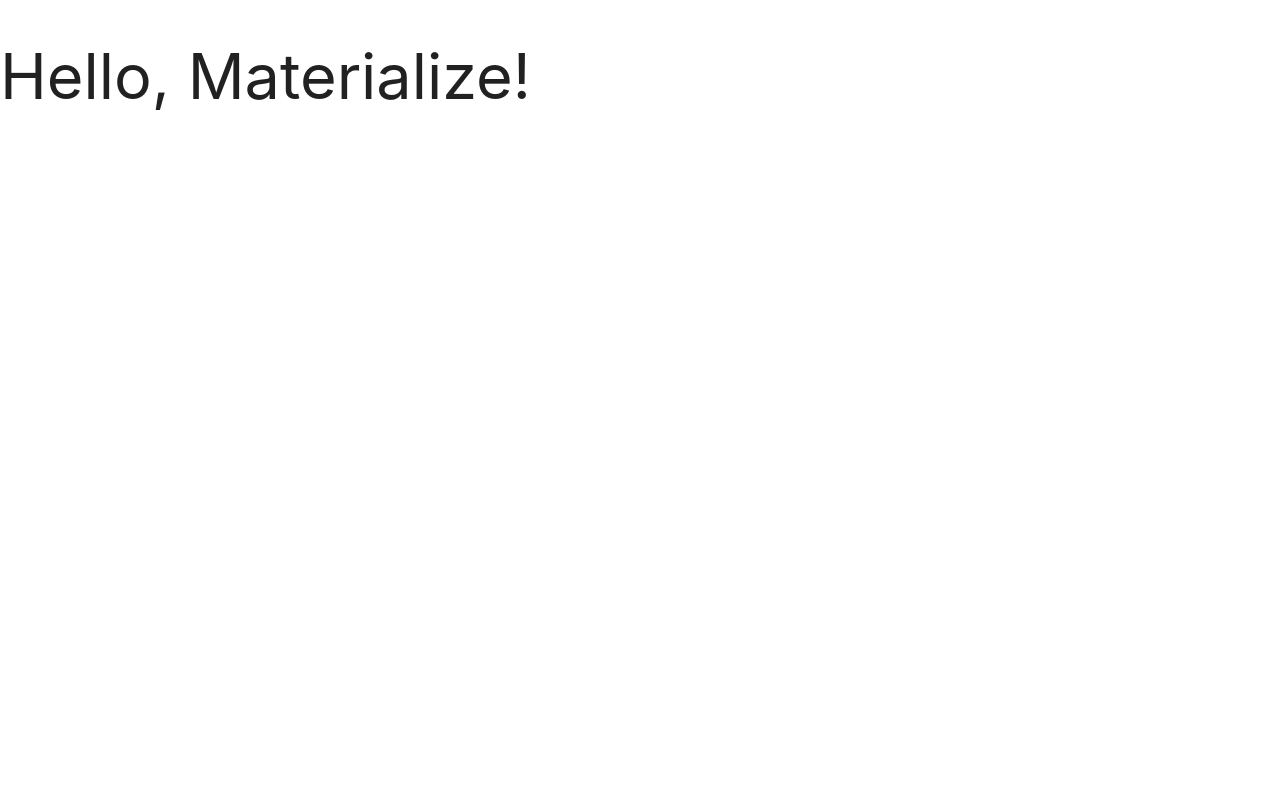
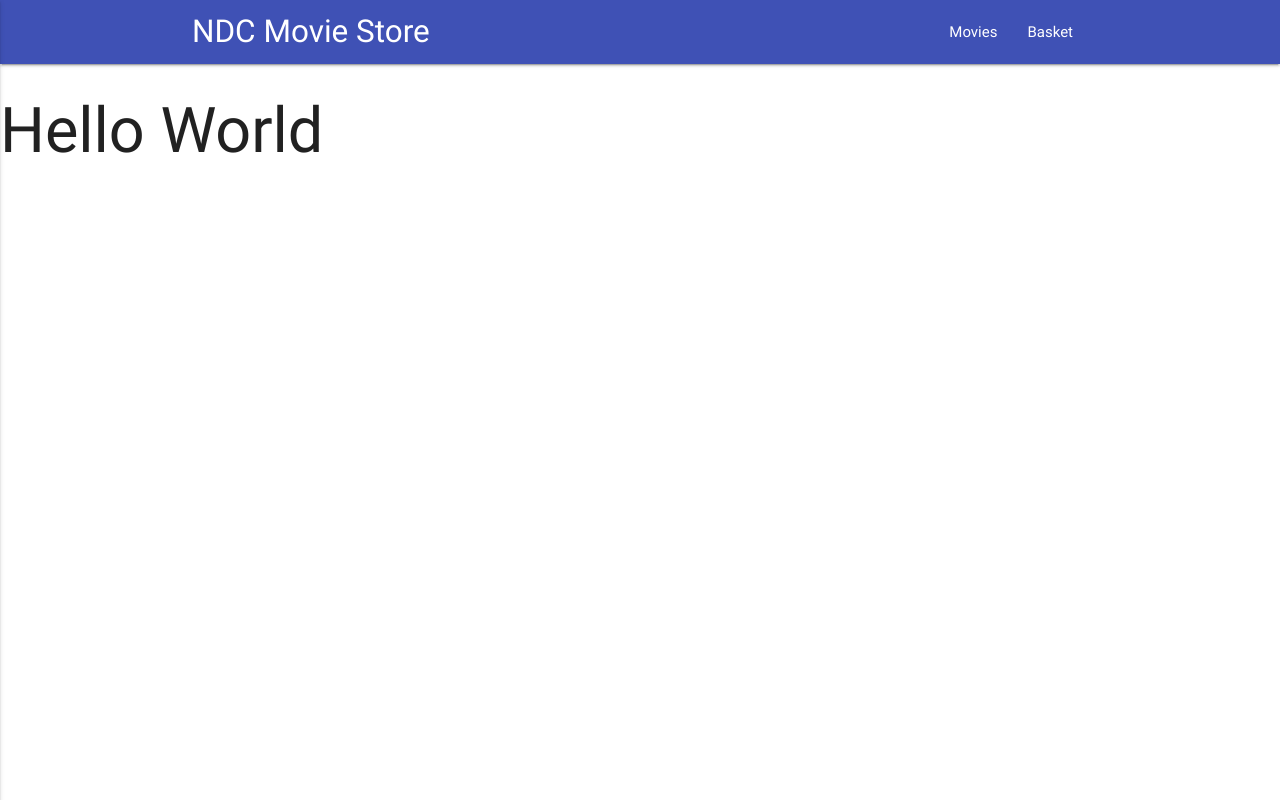
Before and after one commit to boseabhishek/angular-code-club-v1, a plain HTML site: page index.html in a window 1280 px wide. Drawn offline with nearby package versions, Linux system fonts and the light colour scheme.

Commit message:
Navbar (#3)
* Copy-paste navbar example

* Scaleable navbar with indigo colour and content

```diff
--- a/index.html
+++ b/index.html
@@ -7,15 +7,37 @@
     <meta name="viewport" content="width=device-width, initial-scale=1">
 
     <!-- Materialize CSS -->
+    <link rel="stylesheet" href="https://fonts.googleapis.com/icon?family=Material+Icons">
     <link rel="stylesheet" href="https://cdnjs.cloudflare.com/ajax/libs/materialize/0.97.8/css/materialize.min.css" media="screen,projection">
 
     <title>Barebones Materialize</title>
   </head>
   <body>
-    <h1>Hello, Materialize!</h1>
+
+    <!-- Navigation bar -->
+    <nav class="indigo" role="navigation">
+      <div class="nav-wrapper container"><a id="logo-container" href="#" class="brand-logo">NDC Movie Store</a>
+
+        <!-- Desktop links -->
+        <ul class="right hide-on-med-and-down">
+          <li><a href="#">Movies</a></li>
+          <li><a href="#">Basket</a></li>
+        </ul>
+
+        <!-- Mobile links -->
+        <ul id="nav-mobile" class="side-nav">
+          <li><a href="#">Movies</a></li>
+          <li><a href="#">Basket</a></li>
+        </ul>
+        <a href="#" data-activates="nav-mobile" class="button-collapse"><i class="material-icons">menu</i></a>
+      </div>
+    </nav>
+
+    <h1>Hello World</h1>
 
     <!-- Materialize JavaScript -->
     <script src="https://code.jquery.com/jquery-3.1.1.min.js"></script>
     <script src="https://cdnjs.cloudflare.com/ajax/libs/materialize/0.97.8/js/materialize.min.js"></script>
+    <script src="js/init.js"></script>
   </body>
 </html>
--- /dev/null
+++ b/js/init.js
@@ -0,0 +1,7 @@
+(function($){
+  $(function(){
+
+    $('.button-collapse').sideNav();
+
+  }); // end of document ready
+})(jQuery); // end of jQuery name space
```
